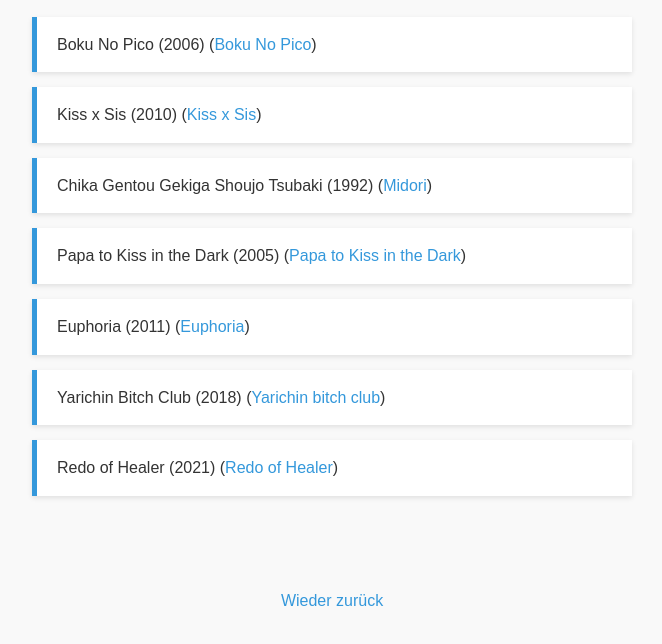
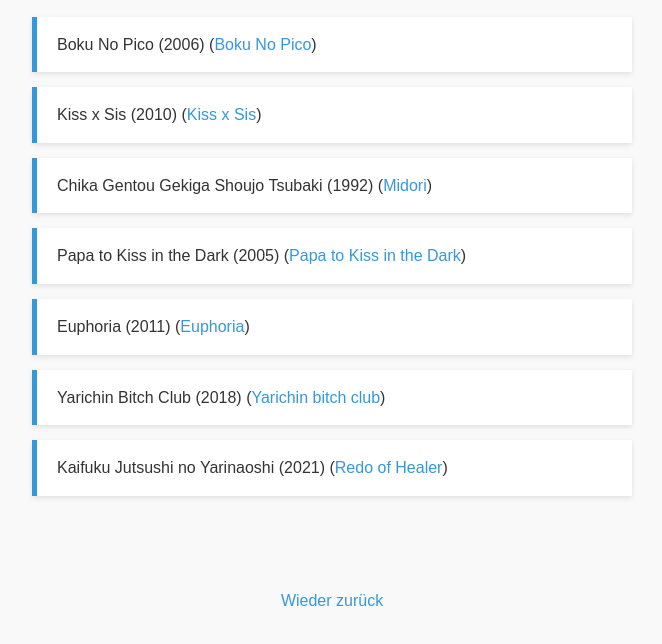
Before and after one commit to TobKu09/Anime-WebProjekt, a plain HTML site: page weirdest_anime.html in a window 1280 px wide. Shown: the part 134-778 px from the top of the page, without its empty margins (308-970 px from the left). Drawn offline with Linux system fonts and the light colour scheme.

Commit message:
v2.61_namensänderung

```diff
--- a/weirdest_anime.html
+++ b/weirdest_anime.html
@@ -74,7 +74,7 @@
         (<a href="https://myanimelist.net/anime/37585/Yarichin%E2%98%86Bitch-bu?q=yarichin%20bitch%20club&cat=anime" target="_blank">Yarichin bitch club</a>)
     </li>
     <li>
-        Redo of Healer (2021)
+        Kaifuku Jutsushi no Yarinaoshi (2021)
         (<a href="https://myanimelist.net/anime/40750/Kaifuku_Jutsushi_no_Yarinaoshi?q=Redo%20of%20healer&cat=anime" target="_blank">Redo of Healer</a>)
     </li>
   </ul>
```
